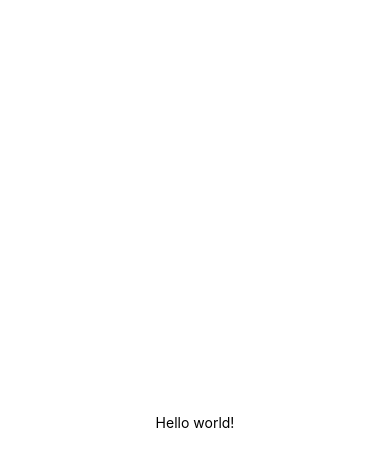
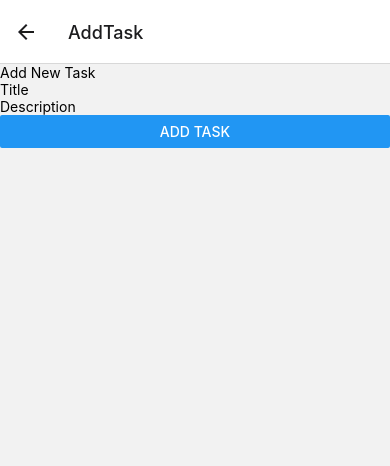
Before and after one commit to MSCincis/Tasky, a React Native app: screen /AddTask in a window 390 px wide. Shown: the top 466 px of the page. Built offline with nearby package versions, Linux system fonts and the light colour scheme.

Commit message:
feature: add stack navigator

```diff
--- a/App.js
+++ b/App.js
@@ -1,7 +1,27 @@
+import React from 'react';
+import { NavigationContainer } from '@react-navigation/native';
+import { createStackNavigator } from '@react-navigation/stack';
 import { StatusBar } from 'expo-status-bar';
 import { StyleSheet, Text, View } from 'react-native';
+import HomeScreen from './src/screens/HomeScreen';
+import AddTaskScreen from './src/screens/AddTaskScreen';
 
+const Stack = createStackNavigator();
 export default function App() {
+  return (
+    <NavigationContainer>
+      <Stack.Navigator initialRouteName="Home">
+        <Stack.Screen name="Home" component={HomeScreen} />
+        <Stack.Screen name="AddTask" component={AddTaskScreen} />
+      </Stack.Navigator>
+    </NavigationContainer>
+  );
+}
+
+
+
+
+/*export default function App() {
   return (
     <View style={styles.container}>
       <Text>Hello world!
@@ -18,4 +38,4 @@ const styles = StyleSheet.create({
     alignItems: 'center',
     justifyContent: 'center',
   },
-});
+});*/
--- a/package.json
+++ b/package.json
@@ -9,10 +9,12 @@
     "web": "expo start --web"
   },
   "dependencies": {
+    "@react-navigation/native": "^6.1.17",
+    "@react-navigation/stack": "^6.3.29",
     "expo": "^49.0.23",
-    "expo-status-bar": "~1.11.1",
+    "expo-status-bar": "~1.6.0",
     "react": "18.2.0",
-    "react-native": "0.73.6",
+    "react-native": "0.72.10",
     "react-native-sqlite-storage": "^6.0.1"
   },
   "devDependencies": {
--- /dev/null
+++ b/src/screens/AddTaskScreen.js
@@ -0,0 +1,34 @@
+import React, { useState } from 'react';
+import { View, Text, TextInput, Button } from 'react-native';
+
+const AddTaskScreen = ({ navigation }) => {
+  const [title, setTitle] = useState('');
+  const [description, setDescription] = useState('');
+
+  const handleAddTask = () => {
+    // Add task to the database
+    navigation.goBack();
+  };
+
+  return (
+    <View>
+      <Text>Add New Task</Text>
+      <TextInput
+        placeholder="Title"
+        value={title}
+        onChangeText={setTitle}
+      />
+      <TextInput
+        placeholder="Description"
+        value={description}
+        onChangeText={setDescription}
+      />
+      <Button
+        title="Add Task"
+        onPress={handleAddTask}
+      />
+    </View>
+  );
+};
+
+export default AddTaskScreen;
--- /dev/null
+++ b/src/screens/HomeScreen.js
@@ -0,0 +1,17 @@
+import React from 'react';
+import { FlatList, StyleSheet, View, Text, Button } from 'react-native';
+
+const HomeScreen = ({ navigation }) => {
+  return (
+    <View>
+      <Text>Task List</Text>
+      {/* List of tasks will be displayed here */}
+      <Button
+        title="Add Task"
+        onPress={() => navigation.navigate('AddTask')}
+      />
+    </View>
+  );
+};
+
+export default HomeScreen;
```
Also changed, not shown: 1 other file (tests, documents, lock files or other folders).
